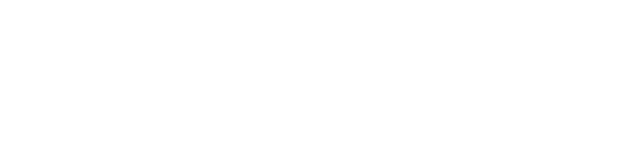
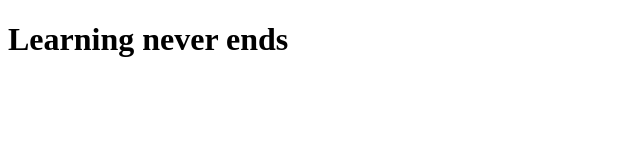
Before and after one commit to Saldaba95/Lesson-4, a plain HTML site: page index.html in a window 1280 px wide. Shown: the whole page, without its empty margins (0-640 px from the left). Drawn offline with Linux system fonts and the light colour scheme.

Commit message:
began adding to body

```diff
--- a/index.html
+++ b/index.html
@@ -7,6 +7,7 @@
     <link rel="stylesheet" href="style.css" />
   </head>
   <body>
+    <h1>Learning never ends</h1>
     <script src="script.js"></script>
   </body>
 </html>
```
